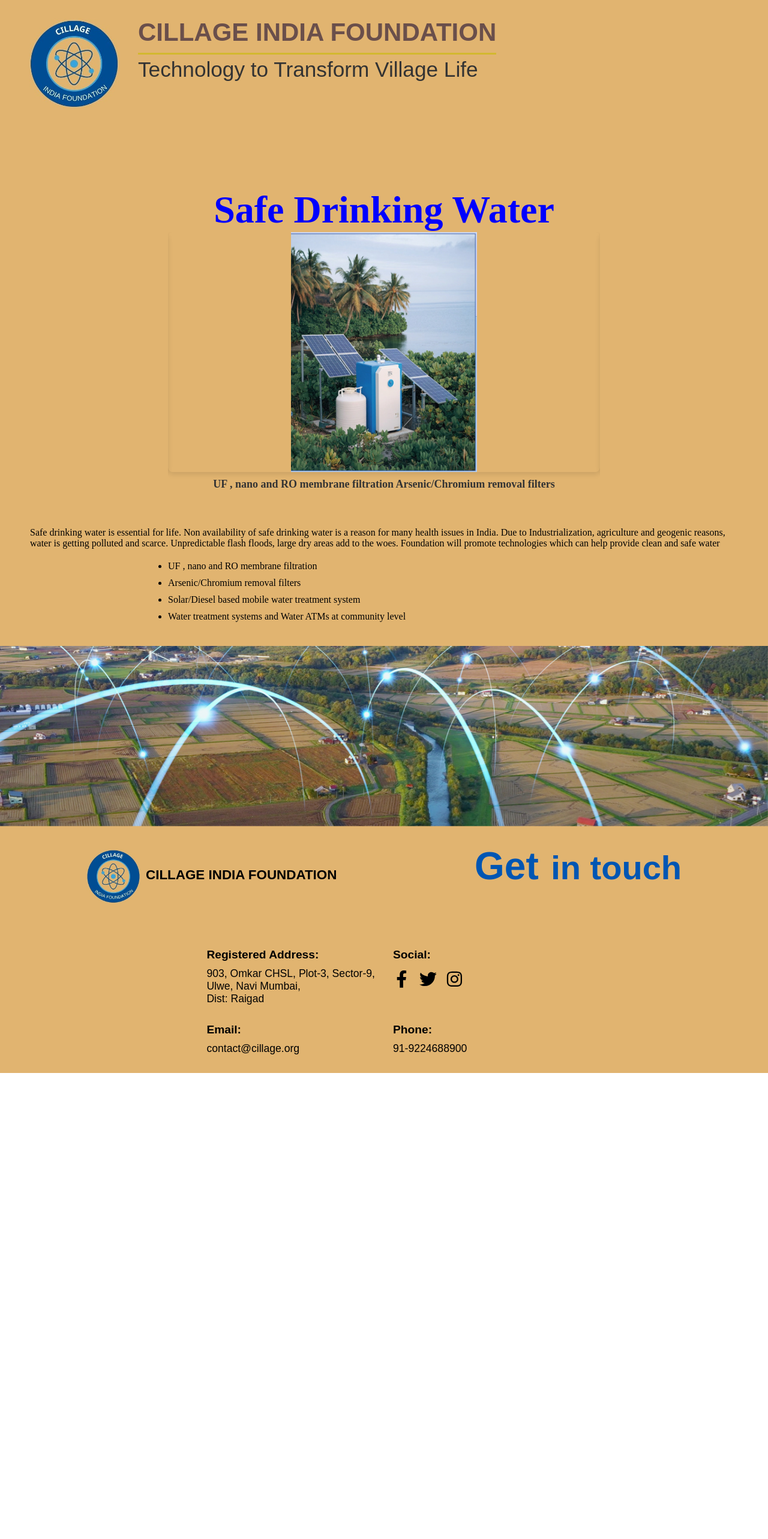
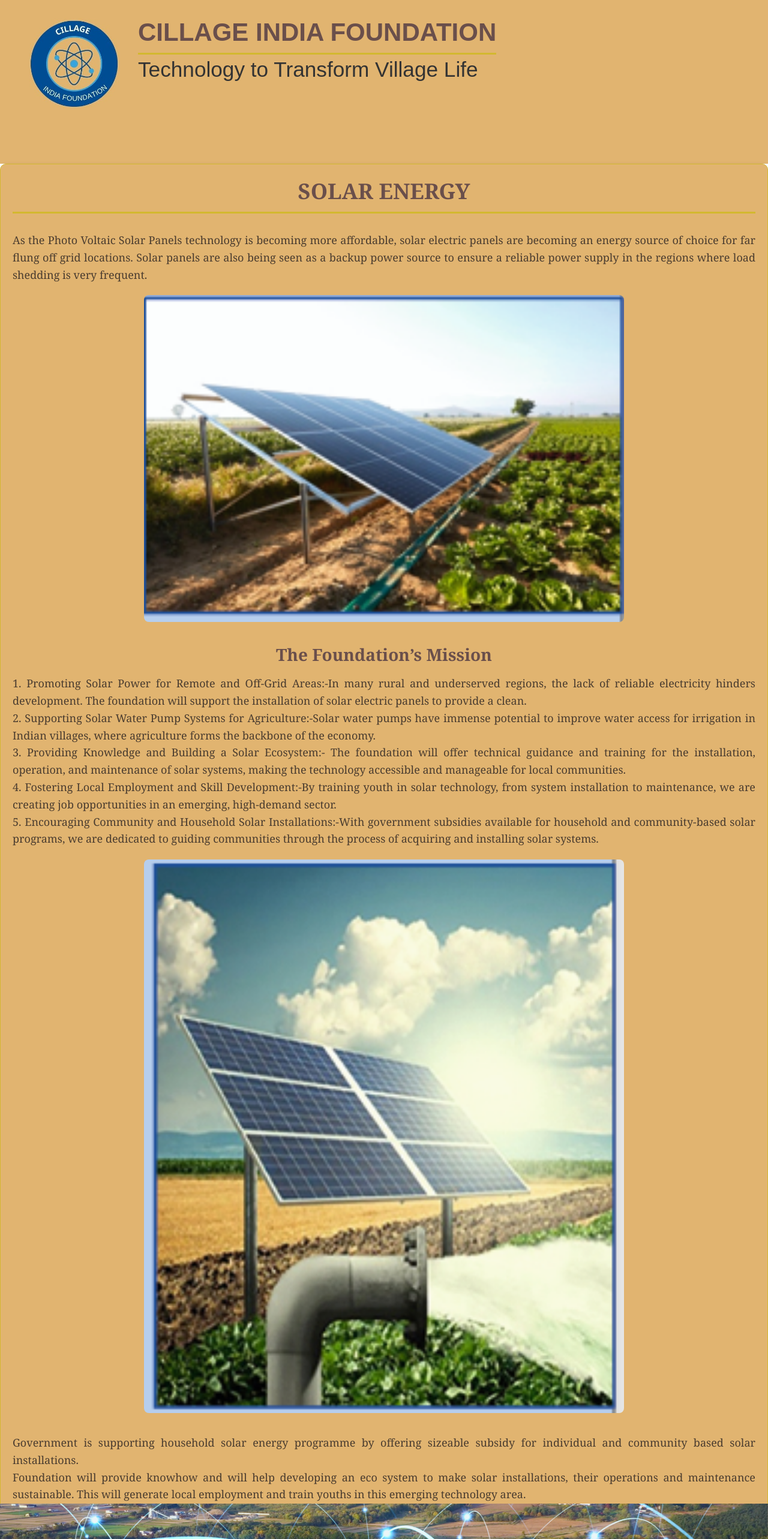
Before and after one commit to yathe/cillage_work, a React (Create React App) app: page /CleanWater in a window 1280 px wide. Shown: the top 2566 px of the page at 60% size. Before the commit the page ends 1789 px from the top, so only its background shows below. Built offline with nearby package versions, Linux system fonts and the light colour scheme.

Commit message:
Update CleanWater.js

```diff
--- a/src/components/Our Domain/CleanWater.js
+++ b/src/components/Our Domain/CleanWater.js
@@ -1,82 +1,116 @@
 import React from "react"
-import Slider from "react-slick";
-import "slick-carousel/slick/slick.css";
-import "slick-carousel/slick/slick-theme.css";
-import About_us from "../About_us";
-import ag from "../../photos/saf.png"
-import ag1 from "../../photos/saf1.png"
-const CleanWater = ()=>{
-    const images = [ag, ag1];
-    const texts = [
-      "UF , nano and  RO membrane filtration Arsenic/Chromium  removal filters",
-      "Solar/Diesel  based mobile water treatment  system Water treatment systems and Water ATMs at community level"
-    ];
-
-    const settings = {
-      infinite: true,
-      speed: 500,
-      slidesToShow: 1,
-      slidesToScroll: 1,
-      arrows: false,
-      autoplay: true,
-      autoplaySpeed: 2000,
-    };
-
-    return (
-
-      <div style={{ backgroundColor: "#e1b470", padding: "40px",
-        textAlign: "center",
-        fontFamily: "'Times New Roman', Times, serif",
-        color: "#333", }}>
-        <h1 style={{ textAlign: "center", fontSize: "4rem", fontWeight: "bold", color: "blue" }}>Safe Drinking Water</h1>
-        <div style={{ width: "60%", margin: "0 auto 40px auto" }}>
-          <Slider {...settings}>
-            {images.map((src, index) => (
-              <div key={index} style={{ textAlign: "center", color: "#333" }}>
-                <img
-  src={src}
-  alt={`Slide ${index}`}
-  style={{
-    width: "100%",
-    height: "400px",
-    borderRadius: "8px",
-    objectFit: "contain",
-    boxShadow: "0 4px 8px rgba(0, 0, 0, 0.1)",
-  }}
-/>
-                <h3 style={{ marginTop: "10px", fontSize: "18px", textAlign: "center" }}>{texts[index]}</h3>
-              </div>
-            ))}
-          </Slider>
-        </div>
-
-        <p style={{ fontSize: "1rem", fontWeight: "400", color: "black", textAlign: "left",margin:'20px 10px' }}>
-        Safe drinking water is essential  for life. Non availability of  safe drinking
-water is a reason for many health issues in India. Due to
-Industrialization, agriculture and geogenic reasons, water is getting
-polluted and scarce. Unpredictable  flash floods,  large dry areas add
-to the woes. Foundation will promote technologies which can help
-provide clean and safe water
-        </p>
-
-        <ul style={{ textAlign: "left", margin: "20px auto", padding: "0", width: "60%" }}>
-          <li style={{ fontSize: "16px", color: "black", fontWeight: "400", margin: "10px 0" }}>
-          UF , nano and  RO membrane filtration
-          </li>
-          <li style={{ fontSize: "16px", color: "black", fontWeight: "400", margin: "10px 0" }}>
-          Arsenic/Chromium  removal filters
-          </li>
-          <li style={{ fontSize: "16px", color: "black", fontWeight: "400", margin: "10px 0" }}>
-          Solar/Diesel  based mobile water treatment  system
-          </li>
-          <li style={{ fontSize: "16px", color: "black", fontWeight: "400", margin: "10px 0" }}>
-          Water treatment systems and Water ATMs at community level
-          </li>
-
-        </ul>
-      </div>
+import ag from "../../photos/sol.png"
+import ag1 from "../../photos/sol2.png"
 
 
-    )
+function SolarEnergy() {
+    return (
+        <div style={{
+            width: '100%',
+            padding: '20px',
+            backgroundColor: '#e1b470', /* Soft cream background */
+            border: '1px solid #d3b82f', /* Classic golden border */
+            borderRadius: '10px',
+            fontFamily: 'Georgia, serif',
+            boxShadow: '0 4px 8px rgba(0, 0, 0, 0.2)',
+        }}>
+            <header style={{ textAlign: 'center' }}>
+                <h1 style={{
+                    fontSize: '36px',
+                    color: '#6a4f4b',
+                    borderBottom: '3px solid #d3b82f',
+                    paddingBottom: '10px',
+                    textTransform: 'uppercase'
+                }}>
+                    Solar Energy
+                </h1>
+            </header>
+
+            <section style={{ marginTop: '30px' }}>
+                <p style={{
+                    fontSize: '18px',
+                    color: '#4a3c2f',
+                    lineHeight: '1.6',
+                    textAlign: 'justify'
+                }}>
+                    As the Photo Voltaic Solar Panels technology   is
+becoming more affordable,  solar electric panels
+are becoming an energy source of choice for far
+flung off grid locations.  Solar panels are also being
+seen as a backup power source to ensure a reliable
+power supply in the regions where load shedding is
+very frequent.
+                </p>
+            </section>
+
+            <section style={{ textAlign: 'center', margin: '20px 0' }}>
+                <img src={ag} alt="Technology Centre" style={{
+                    width: '90%',
+                    maxWidth: '800px',
+                    height: 'auto',
+                    borderRadius: '8px',
+                    transition: 'transform 0.3s ease, box-shadow 0.3s ease',
+                }} />
+            </section>
+
+            <section style={{ marginTop: '30px' }}>
+                <h2 style={{
+                    fontSize: '28px',
+                    color: '#6a4f4b',
+                    textAlign: 'center',
+                    marginBottom: '15px'
+                }}>
+                    The Foundation’s Mission
+                </h2>
+                <p style={{
+                    fontSize: '18px',
+                    color: '#4a3c2f',
+                    lineHeight: '1.6',
+                    textAlign: 'justify'
+                }}>
+                    1. Promoting Solar Power for Remote and Off-Grid Areas:-In many rural and underserved regions, the lack of reliable electricity hinders development.
+                    The foundation will support the installation of solar electric panels to provide a clean. <br/>
+                    2. Supporting Solar Water Pump Systems for Agriculture:-Solar water pumps have immense potential to improve water access for irrigation in Indian villages, where agriculture forms the backbone of the economy.  <br/>
+                    3. Providing Knowledge and Building a Solar Ecosystem:- The foundation will offer technical guidance and training for the installation, operation, and maintenance of solar systems,
+                    making the technology accessible and manageable for local communities. <br/>
+                    4. Fostering Local Employment and Skill Development:-By training youth in solar technology, from system installation to maintenance, we are creating job opportunities in an emerging, high-demand sector. <br/>
+                    5. Encouraging Community and Household Solar Installations:-With government subsidies available for household and community-based solar programs, we are dedicated to guiding communities through the process of acquiring and installing solar systems.
+                </p>
+            </section>
+
+            <section style={{ textAlign: 'center', margin: '20px 0' }}>
+                <img src={ag1} alt="Technology Centre" style={{
+                    width: '90%',
+                    maxWidth: '800px',
+                    height: 'auto',
+                    borderRadius: '8px',
+                    transition: 'transform 0.3s ease, box-shadow 0.3s ease',
+                }} />
+            </section>
+
+            <section style={{ marginTop: '30px' }}>
+
+                <p style={{
+                    fontSize: '18px',
+                    color: '#4a3c2f',
+                    lineHeight: '1.6',
+                    textAlign: 'justify'
+                }}>
+                     Government is  supporting household solar energy
+programme by offering sizeable subsidy for
+individual and community based solar
+installations.<br/>
+Foundation will provide knowhow and will help
+developing an eco system to make solar
+installations, their operations and maintenance
+sustainable. This will generate local employment
+and train youths  in this emerging technology area.
+                </p>
+            </section>
+
+
+        </div>
+    );
 }
-export default CleanWater;
+
+export default SolarEnergy;
```
